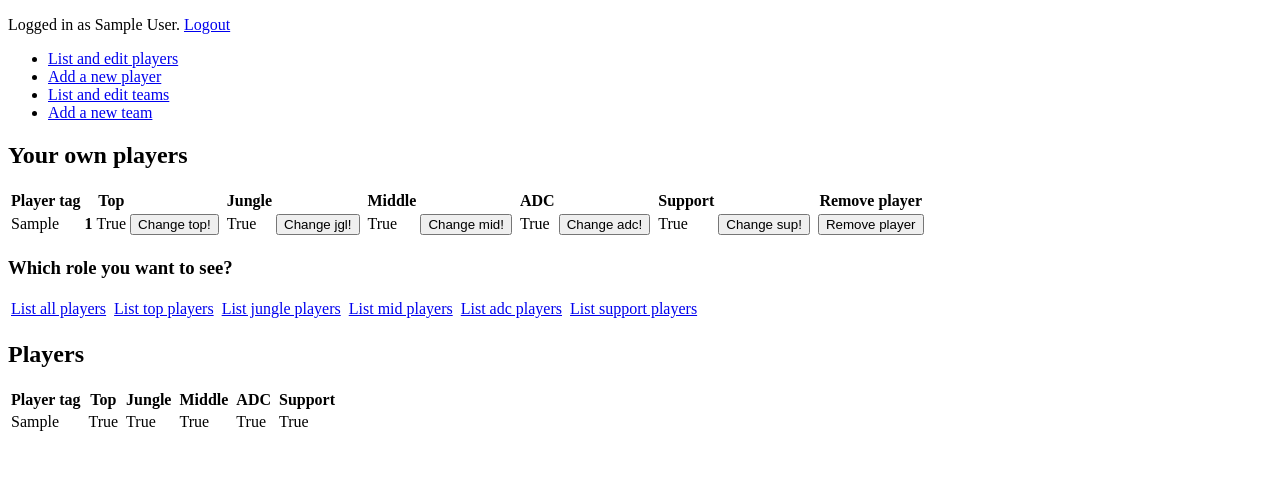
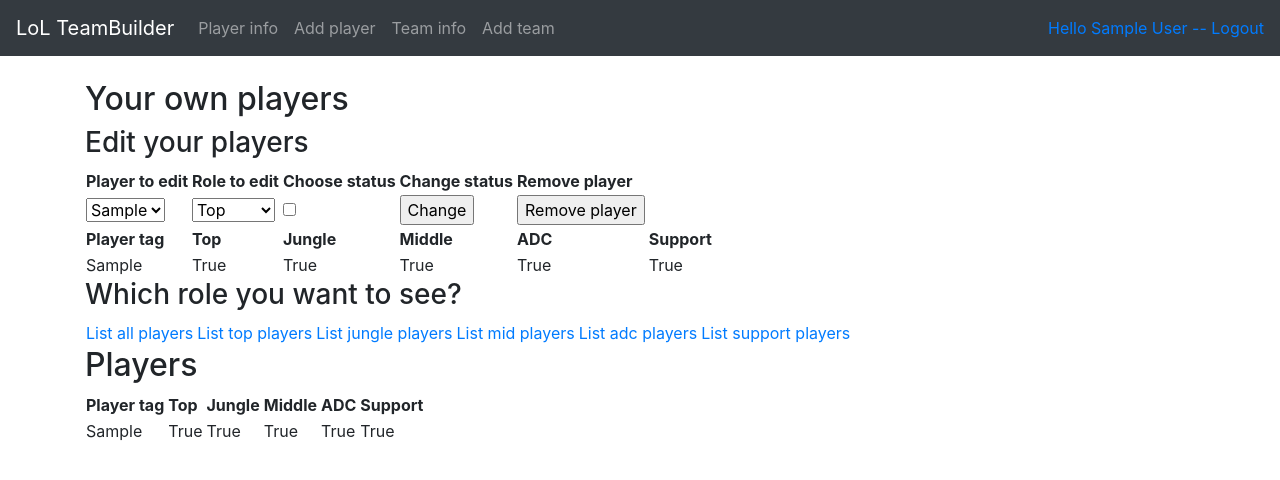
Before and after one commit to EgoTastic/tsoha-lolteam, a Flask app: page /players/ in a window 1280 px wide. Shown: the top 480 px of the page. Run offline with Flask 2, Linux system fonts and the light colour scheme; a user stored in the database is signed in; tables that the repository leaves empty hold one stand-in row (values such as "Sample post"); some libraries are stand-ins or nearby versions.

Commit message:
Uusi team ja player muokkaukset, toiminnallisuus aika lopussa, ulkomuodon muokkausta tehty pienesti

```diff
--- a/application/players/forms.py
+++ b/application/players/forms.py
@@ -1,5 +1,7 @@
 from flask_wtf import FlaskForm
-from wtforms import BooleanField, StringField, validators
+from wtforms import BooleanField, SelectField, StringField, validators
+from wtforms.ext.sqlalchemy.fields import QuerySelectField
+from application.players.models import Player
 
 #Formi jolla luodaan uusi pelaaja, validointi sääntöinä tyhjät välit ja pituus
 class PlayerForm(FlaskForm):
@@ -18,3 +20,12 @@ class PlayerForm(FlaskForm):
 
     class Meta:
         csrf = False
+
+class PlayerEditForm(FlaskForm):
+
+    player = QuerySelectField(u'Player', query_factory=Player.get_own_players, get_label='player_tag')
+    role = SelectField(u'Role', choices=[('1','Top'), ('2','Jungle'), ('3','Middle'),('4','ADC'),('5','Support')])
+    play = BooleanField("Plays role")
+
+    class Meta:
+        csrf = False
--- a/application/players/models.py
+++ b/application/players/models.py
@@ -1,6 +1,7 @@
 from application import db
 from application.models import Base
 from sqlalchemy.sql import text
+from flask_login import login_required, current_user
 
 class Player(Base):
     #Tietokannan sisällön määrittely, arvotyypit, voiko olla tyhjä
@@ -31,3 +32,11 @@ class Player(Base):
     @staticmethod
     def get_player_list():
         return Player.query
+
+    @staticmethod
+    def get_own_players():
+        if current_user == None:
+            id = 0
+        else:
+            id = current_user.id
+        return Player.query.filter(Player.account_id == id)
--- a/application/players/views.py
+++ b/application/players/views.py
@@ -4,7 +4,7 @@ from flask_login import login_required, current_user
 from flask import render_template, request, redirect, url_for
 
 from application.players.models import Player
-from application.players.forms import PlayerForm
+from application.players.forms import PlayerForm, PlayerEditForm
 
 #Uuden pelaajan luomiseen render käsky, ei voi käyttää ilman kirjautumista
 @app.route("/players/new/")
@@ -37,7 +37,7 @@ def players_create():
 @app.route("/players/", methods=["GET"])
 @login_required
 def players_index():
-    return render_template("players/list.html", players = Player.query.all(), own_players = Player.query.filter(Player.account_id == current_user.id))
+    return render_template("players/list.html", form = PlayerEditForm() , players = Player.query.all(), own_players = Player.query.filter(Player.account_id == current_user.id))
 
 @app.route("/players/top", methods=["GET"])
 @login_required
@@ -68,70 +68,27 @@ def players_index_sup():
 #Statuksen vaihto tai pelaajan poisto napin painolla
 
 
-@app.route("/players/<player_id>/", methods=["POST"])
+@app.route("/players/edit", methods=["POST"])
 @login_required
-def players_set(player_id):
-    pl = Player.query.get(player_id)
-    print(player_id)
+def player_edit():
+    form = PlayerEditForm(request.form)
+    player = form.player.data.id
+    role = form.role.data
+    status = form.play.data
+    if request.form["btn"] == "Change":
+        if role == "1":
+            print("DDSDSDSDSDSDSDSDSDSD")
+            db.session().query(Player).filter(Player.id == player).update({"top": status})
+        if role == "2":
+            db.session().query(Player).filter(Player.id == player).update({"jgl": status})
+        if role == "3":
+            db.session().query(Player).filter(Player.id == player).update({"mid": status})
+        if role == "4":
+            db.session().query(Player).filter(Player.id == player).update({"adc": status})
+        if role == "5":
+            db.session().query(Player).filter(Player.id == player).update({"sup": status})
     if request.form["btn"] == "Remove player":
-        db.session().delete(pl)
-        db.session().commit()
-        return redirect(url_for("players_index"))
+        db.session().query(Player).filter(Player.id == player).delete()
 
-    if request.form["btn"] == "Change top!":
-        if pl.top == True:
-            pl.top = False
-            db.session().commit()
-            return redirect(url_for("players_index"))
-
-        if pl.top == False:
-            pl.top = True
-            db.session().commit()
-            return redirect(url_for("players_index"))
-    print(player_id)
-    if request.form["btn"] == "Change jgl!":
-        if pl.jgl == True:
-            pl.jgl = False
-            db.session().commit()
-            return redirect(url_for("players_index"))
-
-        if pl.jgl == False:
-            pl.jgl = True
-            db.session().commit()
-            return redirect(url_for("players_index"))
-
-    print(player_id)
-    if request.form["btn"] == "Change mid!":
-        if pl.mid == True:
-            pl.mid = False
-            db.session().commit()
-            return redirect(url_for("players_index"))
-
-        if pl.mid == False:
-            pl.mid = True
-            db.session().commit()
-            return redirect(url_for("players_index"))
-
-
-    if request.form["btn"] == "Change adc!":
-        if pl.adc == True:
-            pl.adc = False
-            db.session().commit()
-            return redirect(url_for("players_index"))
-
-        if pl.adc == False:
-            pl.adc = True
-            db.session().commit()
-            return redirect(url_for("players_index"))
-
-
-    if request.form["btn"] == "Change sup!":
-        if pl.sup == True:
-            pl.sup = False
-            db.session().commit()
-            return redirect(url_for("players_index"))
-
-        if pl.sup == False:
-            pl.sup = True
-            db.session().commit()
-            return redirect(url_for("players_index"))
+    db.session().commit()
+    return redirect(url_for("players_index"))
--- a/application/teammates/forms.py
+++ b/application/teammates/forms.py
@@ -3,12 +3,13 @@ from wtforms import SelectField, validators
 from application import app, db
 from sqlalchemy.sql import text
 from application.players.models import Player
+from application.teams.models import Team
 from wtforms.ext.sqlalchemy.fields import QuerySelectField
 
 #Formi jolla lisätään teammate
 class TeammateForm(FlaskForm):
 
-
+    team = QuerySelectField(u'Team', query_factory=Team.get_own_teams, get_label='name')
     player = QuerySelectField(u'Player', query_factory=Player.get_player_list, get_label='player_tag')
     role = SelectField(u'Role', choices=[('1','Top'), ('2','Jungle'), ('3','Middle'),('4','ADC'),('5','Support')])
 
--- a/application/templates/index.html
+++ b/application/templates/index.html
@@ -2,6 +2,6 @@
 
 {% block body %}
   <p>
-	Welcome to lol-teambuilder build v0.00.03
+	Welcome to lol-teambuilder build v0.00.04
   </p>
 {% endblock %}
--- a/application/templates/layout.html
+++ b/application/templates/layout.html
@@ -3,27 +3,50 @@
   <head>
     <meta charset="utf-8">
     <title>LoL-teambuilder</title>
+    <link rel="stylesheet" href="https://maxcdn.bootstrapcdn.com/bootstrap/4.0.0/css/bootstrap.min.css" integrity="sha384-Gn5384xqQ1aoWXA+058RXPxPg6fy4IWvTNh0E263XmFcJlSAwiGgFAW/dAiS6JXm" crossorigin="anonymous">
   </head>
 
   <body>
+
+    <nav class="navbar navbar-expand-md navbar-dark bg-dark mb-4">
+      <a class="navbar-brand" href="#">LoL TeamBuilder</a>
+      <button class="navbar-toggler" type="button" data-toggle="collapse" data-target="#navbarCollapse" aria-controls="navbarCollapse" aria-expanded="false" aria-label="Toggle navigation">
+              <span class="navbar-toggler-icon"></span>
+      </button>
+      <div class="collapse navbar-collapse" id="navbarCollapse">
+        <ul class="navbar-nav mr-auto">
+          <li class="nav-item">
+            <a class="nav-link" href="{{ url_for('players_index') }} ">Player info</a>
+          </li>
+          <li class="nav-item">
+            <a class="nav-link" href="{{ url_for('players_form') }} ">Add player</a>
+          </li>
+          <li class="nav-item">
+            <a class="nav-link" href="{{ url_for('teams_index') }} ">Team info</a>
+          </li>
+          <li class="nav-item">
+            <a class="nav-link" href="{{ url_for('teams_form') }} ">Add team</a>
+          </li>
+        </ul>
+        <div class="form-inline mt-2 mt-md-0">
           {% if current_user.is_authenticated %}
-    <p>
-      Logged in as {{ current_user.name }}. <a href="{{ url_for('auth_logout') }}">Logout</a>
-    </p>
+            <a href="{{ url_for('auth_logout') }}">Hello {{ current_user.name }} -- Logout</a>
           {% else %}
-    <a href="{{ url_for('auth_login') }}">Login</a> Or  <a href="{{ url_for('register_form') }}">Register an account</a>
+            <a href="{{ url_for('auth_login') }}">Login</a>
           {% endif %}
-
-    <ul>
-    <li><a href="{{ url_for('players_index') }}">List and edit players</a></li>
-    <li><a href="{{ url_for('players_form') }}">Add a new player</a></li>
-    <li><a href="{{ url_for('teams_index') }}">List and edit teams</a></li>
-    <li><a href="{{ url_for('teams_form') }}">Add a new team</a></li>
-    </ul>
+        </div>
+      </div>
+    </nav>
+    <main role="main" class="container">
       {% block body %}
         <p>
           Content.
         </p>
       {% endblock %}
+    </main>
+
+    <script src="https://code.jquery.com/jquery-3.2.1.slim.min.js" integrity="sha384-KJ3o2DKtIkvYIK3UENzmM7KCkRr/rE9/Qpg6aAZGJwFDMVNA/GpGFF93hXpG5KkN" crossorigin="anonymous"></script>
+    <script src="https://cdnjs.cloudflare.com/ajax/libs/popper.js/1.12.9/umd/popper.min.js" integrity="sha384-ApNbgh9B+Y1QKtv3Rn7W3mgPxhU9K/ScQsAP7hUibX39j7fakFPskvXusvfa0b4Q" crossorigin="anonymous"></script>
+    <script src="https://maxcdn.bootstrapcdn.com/bootstrap/4.0.0/js/bootstrap.min.js" integrity="sha384-JZR6Spejh4U02d8jOt6vLEHfe/JQGiRRSQQxSfFWpi1MquVdAyjUar5+76PVCmYl" crossorigin="anonymous"></script>
   </body>
 </html>
--- a/application/templates/players/list.html
+++ b/application/templates/players/list.html
@@ -2,69 +2,64 @@
 
 {% block body %}
   <h2>Your own players</h2>
+  <h3>Edit your players</h3>
   <table>
+    <tr>
+      <th>Player to edit</th>
+      <th></th>
+      <th>Role to edit</th>
+      <th></th>
+      <th>Choose status</th>
+      <th></th>
+      <th>Change status</th>
+      <th></th>
+      <th>Remove player</th>
+    </tr>
+    <form method="POST" action="{{ url_for('player_edit') }}">
+    <tr>
+      <td> {{form.player}} </td>
+      <th></th>
+      <td> {{ form.role }} </td>
+      <th></th>
+      <td> {{ form.play }} </td>
+      <th></th>
+      <td>
+        <input type="submit" name="btn" value="Change"/>
+      </td>
+      <th></th>
+      <td>
+        <input type="submit" name="btn" value="Remove player"/>
+      </td>
+    </tr>
+    </form>
+    <tr></tr>
     <tr>
       <th>Player tag</th>
       <th></th>
       <th>Top</th>
       <th></th>
-      <th></th>
       <th>Jungle</th>
-      <th></th>
       <th></th>
       <th>Middle</th>
       <th></th>
-      <th></th>
       <th>ADC</th>
       <th></th>
-      <th></th>
       <th>Support</th>
-      <th></th>
-      <th></th>
-      <th>Remove player</th>
     </tr>
     {% for player in own_players %}
     <tr>
       <td>{{ player.player_tag }}</td>
-      <th>{{ player.id }}</th>
+      <td></td>
       <td>{{ player.top }}</td>
-      <td>
-        <form method="POST" action="{{ url_for('players_set', player_id=player.id) }}">
-          <input type="submit" name="btn" value="Change top!"/>
-       </form>
-      </td>
+      <td></td>
+      <td>{{ player.jgl }}</td>
+      <td></td>
+      <td>{{ player.mid }}</td>
+      <td></td>
+      <td>{{ player.adc }}</td>
+      <td></td>
+      <td>{{ player.sup }}</td>
       <th></th>
-      <td>{{ player.jgl }}</td>
-      <td>
-        <form method="POST" action="{{ url_for('players_set', player_id=player.id) }}">
-           <input type="submit" name="btn" value="Change jgl!"/>
-        </form>
-      </td>
-      <th></th>
-      <td>{{ player.mid }}</td>
-      <td>
-         <form method="POST" action="{{ url_for('players_set', player_id=player.id) }}">
-           <input type="submit" name="btn" value="Change mid!"/>
-        </form>
-      </td>
-      <th></th>
-      <td>{{ player.adc }}</td>
-      <td>
-         <form method="POST" action="{{ url_for('players_set', player_id=player.id) }}">
-           <input type="submit" name="btn" value="Change adc!"/>
-        </form>
-      </td>
-      <th></th>
-      <td>{{ player.sup }}</td>
-      <td>
-        <form method="POST" action="{{ url_for('players_set', player_id=player.id) }}">
-          <input type="submit" name="btn" value="Change sup!"/>
-        </form>
-      </td>
-      <th></th>
-      <td>
-        <form method="POST" action="{{ url_for('players_set',player_id=player.id) }}">
-          <input type="submit" name="btn" value="Remove player"/>
     </tr>
     {% endfor %}
 
```
Also changed, not shown: application/teams/models.py (+10 -0 lines), application/teams/views.py (+13 -18 lines), application/templates/teams/list.html (+22 -32 lines). Lines whose indentation alone changed are shown as unchanged.
